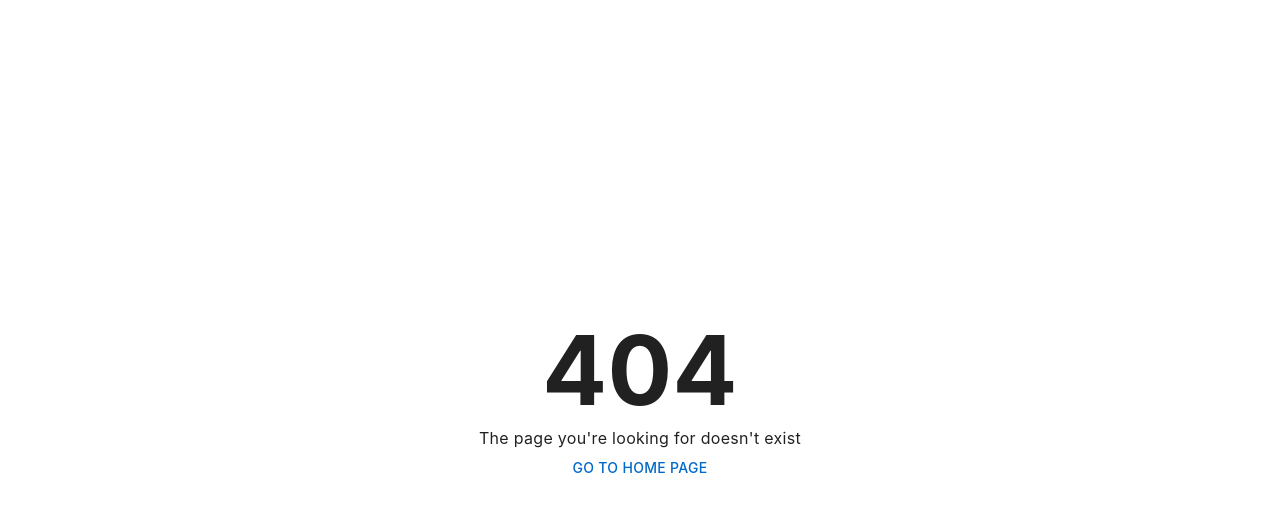
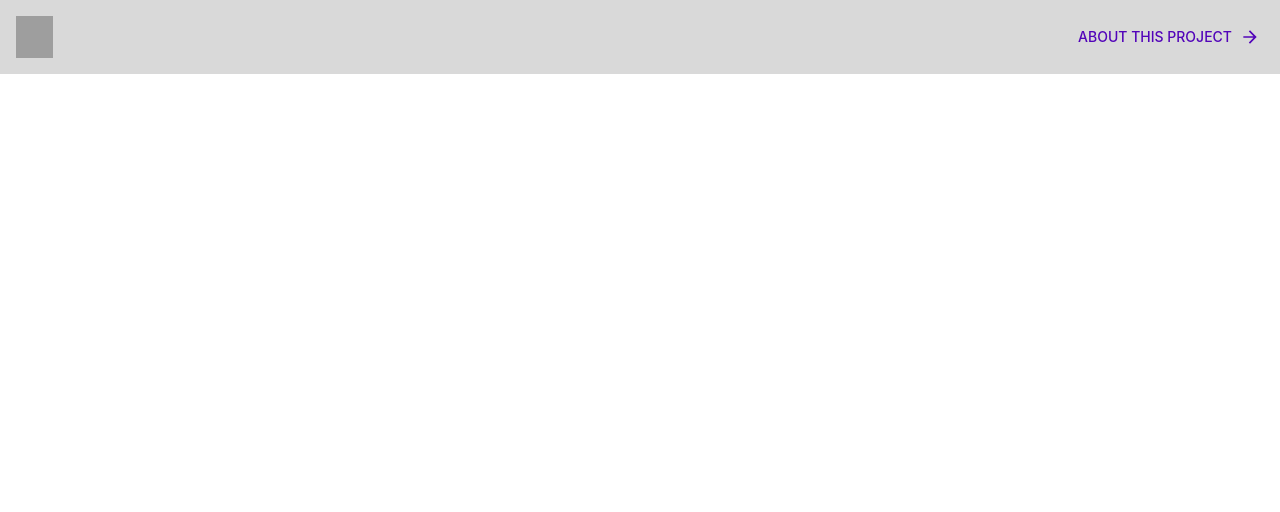
Before and after one commit to hack4impact-upenn/asap-f22, a React (Create React App) app in the folder client/: page /footer in a window 1280 px wide. Before the commit this address had no page. Shown: the top 512 px of the page. Built offline with nearby package versions, Linux system fonts and the light colour scheme; grey boxes are pictures that could not be loaded; a web font is replaced by a local one.

Commit message:
Built Footer

```diff
--- a/client/package.json
+++ b/client/package.json
@@ -33,6 +33,7 @@
   },
   "dependencies": {
     "@material-ui/icons": "^4.11.2",
+    "@mui/icons-material": "^5.10.9",
     "@mui/material": "^5.5.3",
     "@mui/system": "^5.5.2",
     "@reduxjs/toolkit": "^1.8.1",
--- a/client/src/App.tsx
+++ b/client/src/App.tsx
@@ -20,6 +20,7 @@
 import LoginPage from './Authentication/LoginPage';
 import EmailResetPasswordPage from './Authentication/EmailResetPasswordPage';
 import ResetPasswordPage from './Authentication/ResetPasswordPage';
+import Footer from './components/Footer';
 
 function App() {
   return (
@@ -65,6 +66,8 @@
 
                   {/* Route which is accessed if no other route is matched */}
                   <Route path="*" element={<NotFoundPage />} />
+
+                  <Route path="/footer" element={<Footer />} />
                 </Routes>
               </CssBaseline>
             </ThemeProvider>
--- a/client/src/assets/colors.ts
+++ b/client/src/assets/colors.ts
@@ -16,6 +16,7 @@
   neutral: '#8c8c8c', // Gray
   lightGray: '#ebeff2', // Gray-subsection
   actionBlue: '#155da1', // Action button
+  purple: '#5204B9',
 
   // Other colors:
 };
--- a/client/src/assets/theme.ts
+++ b/client/src/assets/theme.ts
@@ -12,7 +12,7 @@
       // light: will be calculated from palette.primary.main,
       // dark: will be calculated from palette.primary.main,
       // contrastText: will be calculated to contrast with palette.primary.main
-      main: COLORS.primaryBlue,
+      main: COLORS.purple,
     },
     secondary: {
       main: COLORS.secondarySeafoam,
--- /dev/null
+++ b/client/src/components/Footer.tsx
@@ -0,0 +1,31 @@
+import React from 'react';
+import { Box, Button, Stack } from '@mui/material';
+import ArrowForward from '@mui/icons-material/ArrowForward';
+
+export default function Footer() {
+  return (
+    <div>
+      <Stack
+        direction="row"
+        justifyContent="space-between"
+        alignItems="center"
+        padding={2}
+        sx={{ backgroundColor: '#D9D9D9' }}
+      >
+        <Box
+          component="img"
+          sx={{
+            height: 42,
+            width: 36.96,
+          }}
+          alt="Penn Logo"
+          src="https://upload.wikimedia.org/wikipedia/commons/thumb/7/7c/Shield_of_the_University_of_Pennsylvania.svg/1200px-Shield_of_the_University_of_Pennsylvania.svg.png"
+        />
+
+        <Button color="primary" size="medium" endIcon={<ArrowForward />}>
+          About This Project
+        </Button>
+      </Stack>
+    </div>
+  );
+}
```
Also changed, not shown: 1 other file (tests, documents, lock files or other folders).
